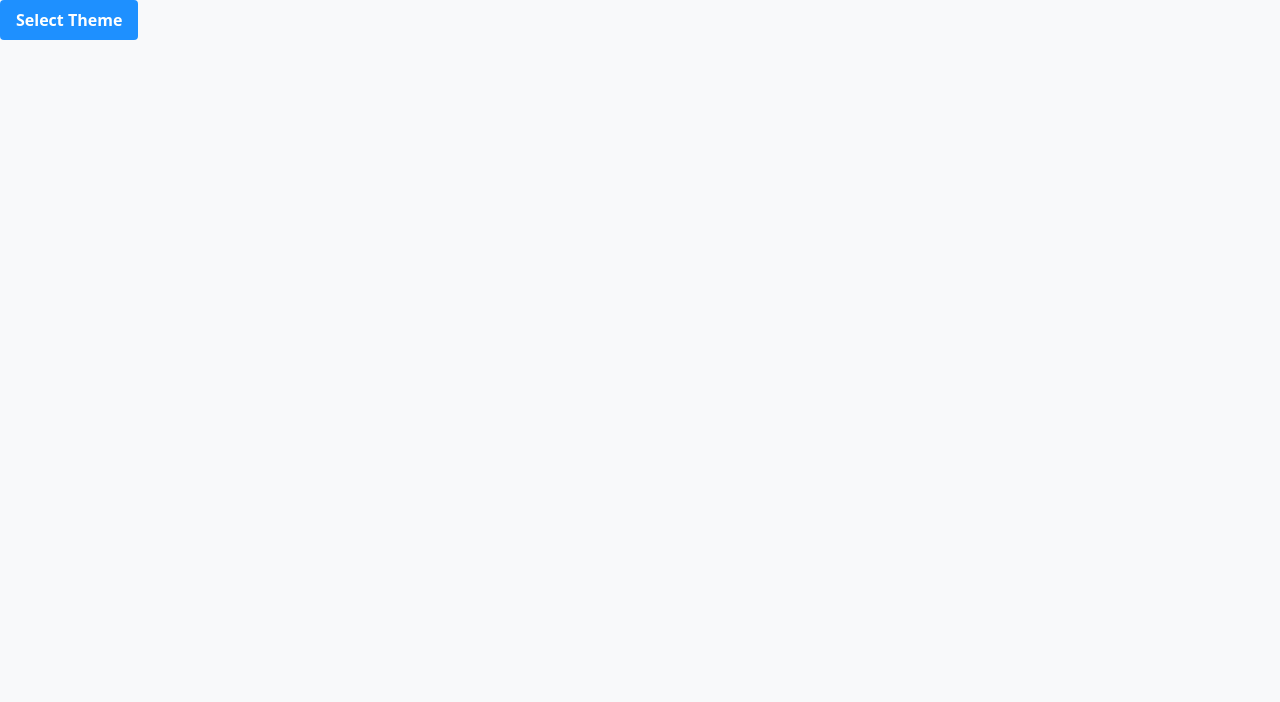
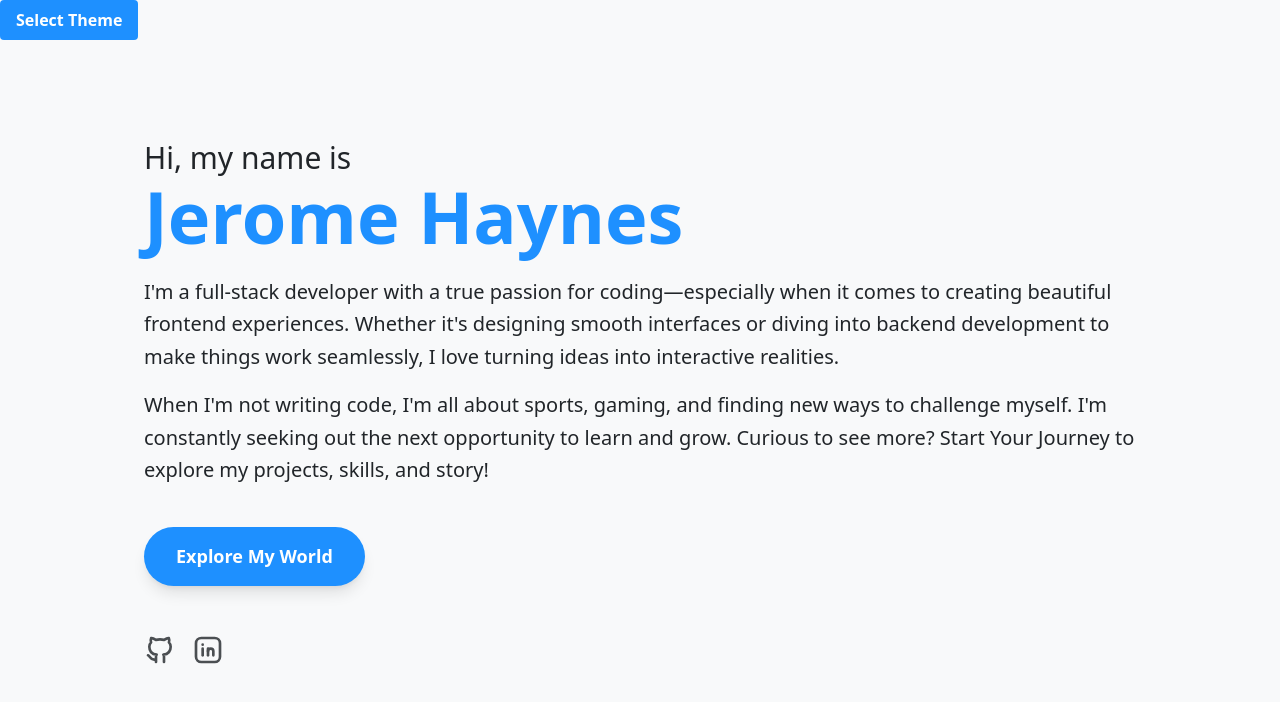
Before and after one commit to dev-rome/v4, a Next.js app: page / in a window 1280 px wide. Shown: the top 702 px of the page. Built offline with nearby package versions, Linux system fonts and the light colour scheme.

Commit message:
update page file with personal information and styling

```diff
--- a/app/page.tsx
+++ b/app/page.tsx
@@ -1,7 +1,102 @@
+"use client";
+
+import Link from "next/link";
+import { TbBrandGithub, TbBrandLinkedin } from "react-icons/tb";
+import { motion } from "framer-motion";
+
 export default function Home() {
   return (
-    <div>
-      <h1 className="font-roboto">Hello World</h1>
-    </div>
+    <motion.section
+      initial={{ opacity: 0 }}
+      animate={{ opacity: 1 }}
+      transition={{ duration: 0.5 }}
+      className="flex min-h-screen items-center justify-center"
+    >
+      <div className="mx-auto max-w-screen-lg px-4">
+        <motion.h1
+          initial={{ y: -20, opacity: 0 }}
+          animate={{ y: 0, opacity: 1 }}
+          transition={{ delay: 0.2 }}
+          className="font-montserrat text-3xl opacity-80"
+        >
+          Hi, my name is
+        </motion.h1>
+        <motion.h2
+          initial={{ y: -20, opacity: 0 }}
+          animate={{ y: 0, opacity: 1 }}
+          transition={{ delay: 0.3 }}
+          className="font-montserrat mb-6 text-7xl font-bold text-light-accent dark:text-dark-accent"
+        >
+          Jerome Haynes
+        </motion.h2>
+        <motion.p
+          initial={{ y: 20, opacity: 0 }}
+          animate={{ y: 0, opacity: 1 }}
+          transition={{ delay: 0.4 }}
+          className="font-roboto mt-4 text-xl leading-relaxed"
+        >
+          I&apos;m a full-stack developer with a true passion for
+          coding—especially when it comes to creating beautiful frontend
+          experiences. Whether it&apos;s designing smooth interfaces or diving
+          into backend development to make things work seamlessly, I love
+          turning ideas into interactive realities.
+        </motion.p>
+        <motion.p
+          initial={{ y: 20, opacity: 0 }}
+          animate={{ y: 0, opacity: 1 }}
+          transition={{ delay: 0.5 }}
+          className="font-roboto mt-4 text-xl leading-relaxed"
+        >
+          When I&apos;m not writing code, I&apos;m all about sports, gaming, and
+          finding new ways to challenge myself. I&apos;m constantly seeking out
+          the next opportunity to learn and grow. Curious to see more? Start
+          Your Journey to explore my projects, skills, and story!
+        </motion.p>
+        <motion.div
+          initial={{ y: 20, opacity: 0 }}
+          animate={{ y: 0, opacity: 1 }}
+          transition={{ delay: 0.6 }}
+        >
+          <Link
+            href="/choose"
+            className="mt-10 inline-block rounded-full bg-light-accent px-8 py-4 text-lg font-bold text-white shadow-lg transition duration-300 hover:opacity-90 hover:shadow-xl dark:bg-dark-accent"
+          >
+            Explore My World
+          </Link>
+        </motion.div>
+
+        <motion.div
+          className="mt-12 flex items-center gap-4"
+          initial={{ y: 20, opacity: 0 }}
+          animate={{ y: 0, opacity: 1 }}
+          transition={{ delay: 0.7 }}
+        >
+          <motion.a
+            href="https://github.com/dev-rome"
+            target="_blank"
+            rel="noopener noreferrer"
+            whileHover={{ scale: 1.2, rotate: 5 }}
+            whileTap={{ scale: 0.9 }}
+          >
+            <TbBrandGithub
+              size={32}
+              className="opacity-80 transition-opacity duration-300 hover:opacity-100"
+            />
+          </motion.a>
+          <motion.a
+            href="https://www.linkedin.com/in/jerome-haynes/"
+            target="_blank"
+            rel="noopener noreferrer"
+            whileHover={{ scale: 1.2, rotate: -5 }}
+            whileTap={{ scale: 0.9 }}
+          >
+            <TbBrandLinkedin
+              size={32}
+              className="opacity-80 transition-opacity duration-300 hover:opacity-100"
+            />
+          </motion.a>
+        </motion.div>
+      </div>
+    </motion.section>
   );
 }
```
